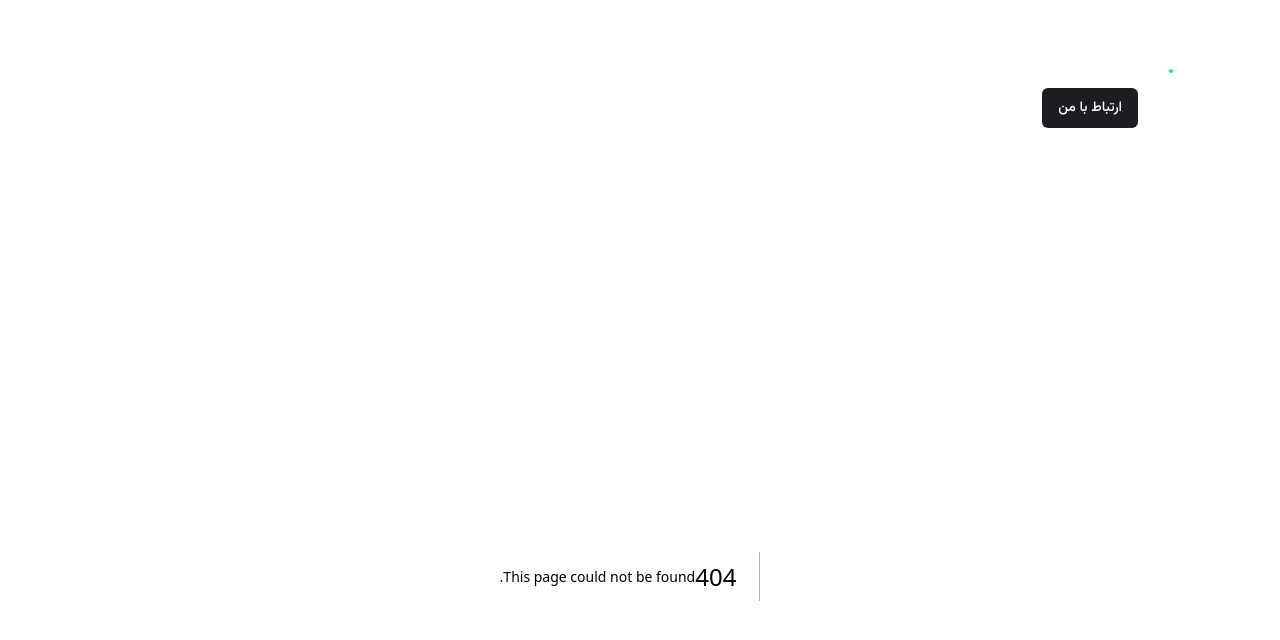
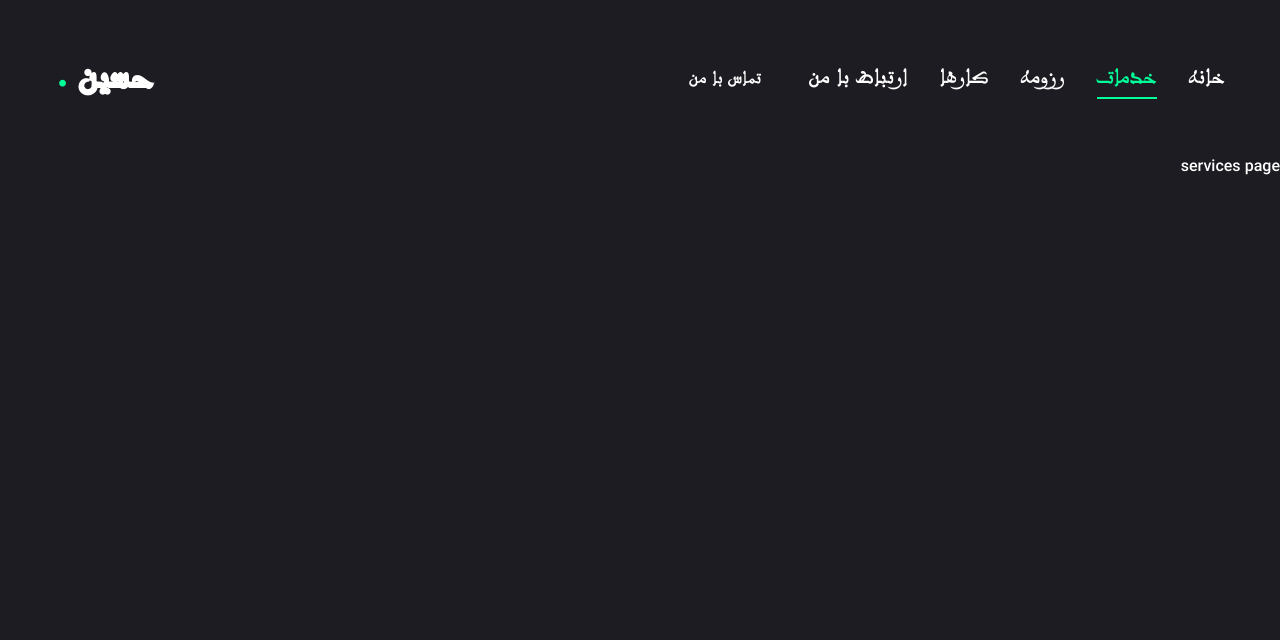
Before and after one commit to Hossein1371za/aboutme-nextjs-tailwind-shadcn, a Next.js app: page /services in a window 1280 px wide. Before the commit this address had no page. Shown: the top 640 px of the page. Built offline with nearby package versions, Linux system fonts and the light colour scheme.

Commit message:
services page & nav

```diff
--- /dev/null
+++ b/app/services/page.jsx
@@ -0,0 +1,9 @@
+
+
+const Services = () => {
+  return (
+    <div>services page</div>
+  )
+}
+
+export default Services
--- a/components/Header.jsx
+++ b/components/Header.jsx
@@ -7,24 +7,24 @@
 
 const Header = () => {
   return (
-    <header className="py-8 xl:py-12 text-white">
-      <div className="container mx-auto">
-        <Link href="/">
-          <h1 className="text-4xl font-semibold font-maghreb">
-            حسین <span className="text-accent">.</span>
-          </h1>
-        </Link>
+    <header className="py-8 xl:py-12 text-white font-maghreb">
+      <div className="container mx-auto flex justify-between items-center">
         {/* desktop nav */}
-        <div className="hidden xl:flex">
+        <div className="hidden xl:flex items-center gap-8">
           <Nav />
           <Link href="/contact">
-            <Button>ارتباط با من</Button>
+            <Button className="text-3xl">تماس با من</Button>
           </Link>
         </div>
         {/* mobile nav */}
         <div className="lg:hidden">
           <NavMobile />
         </div>
+        <Link href="/">
+          <h1 className="text-6xl font-semibold">
+            حسین <span className="text-accent">.</span>
+          </h1>
+        </Link>
       </div>
     </header>
   );
--- a/components/Nav.jsx
+++ b/components/Nav.jsx
@@ -1,9 +1,26 @@
+"use client";
+import Link from "next/link";
+import { usePathname } from "next/navigation";
 
+const links = [
+  { name: "خانه", path: "/" },
+  { name: "خدمات", path: "/services" },
+  { name: "رزومه", path: "/resume" },
+  { name: "کارها", path: "/work" },
+  { name: "ارتباط با من", path: "/contact" },
+];
 
 const Nav = () => {
+  const pathname = usePathname()
   return (
-    <nav>desktop nav</nav>
-  )
-}
+    <nav className="flex gap-8">
+      {links.map((link, index) => (
+        <Link href={link.path} key={index} className={`${link.path === pathname && "text-accent border-accent border-b-2 "}font-medium hover:text-accent transition-all text-4xl`}>
+          {link.name}
+        </Link>
+      ))}
+    </nav>
+  );
+};
 
-export default Nav
+export default Nav;
```
